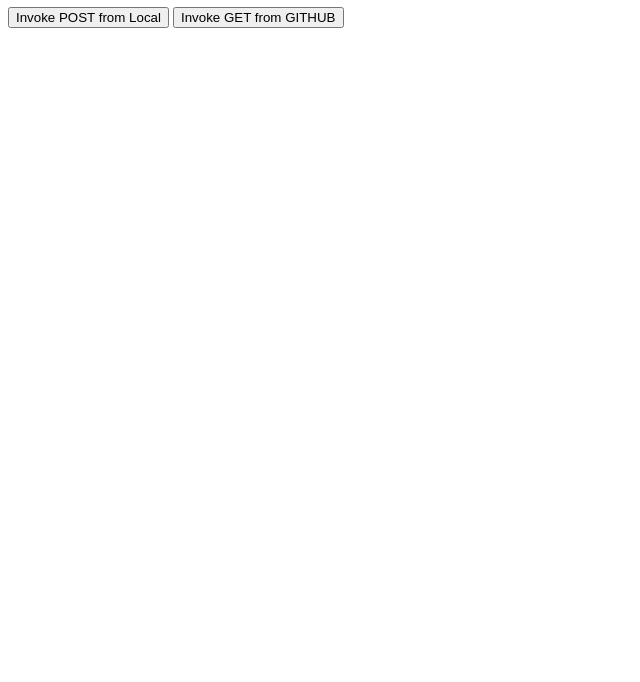
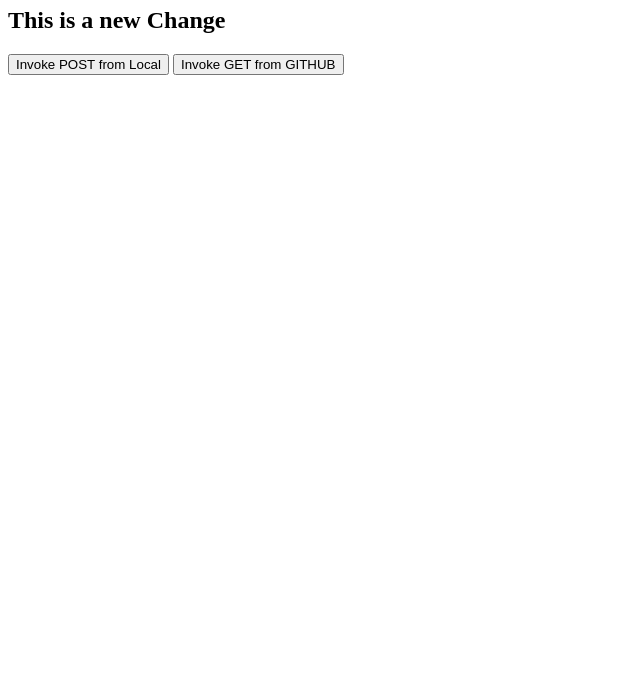
Before and after one commit to shivaspk/astart-apiclient, a plain HTML site: page index.html in a window 1280 px wide. Shown: the part 118-800 px from the top of the page, without its empty margins (0-640 px from the left). Drawn offline with Linux system fonts and the light colour scheme.

Commit message:
updated again

```diff
--- a/index.html
+++ b/index.html
@@ -48,6 +48,7 @@
     <body>
         <h1>This is an API Client</h1>
         <h1> In a new branch </h1>
+        <h2> This is a new Change</h2>
         <button onclick="callPOSTAPI()">Invoke POST from Local</button>
         <button onclick="callrestAPI()">Invoke GET from GITHUB</button>
     </body>
```
